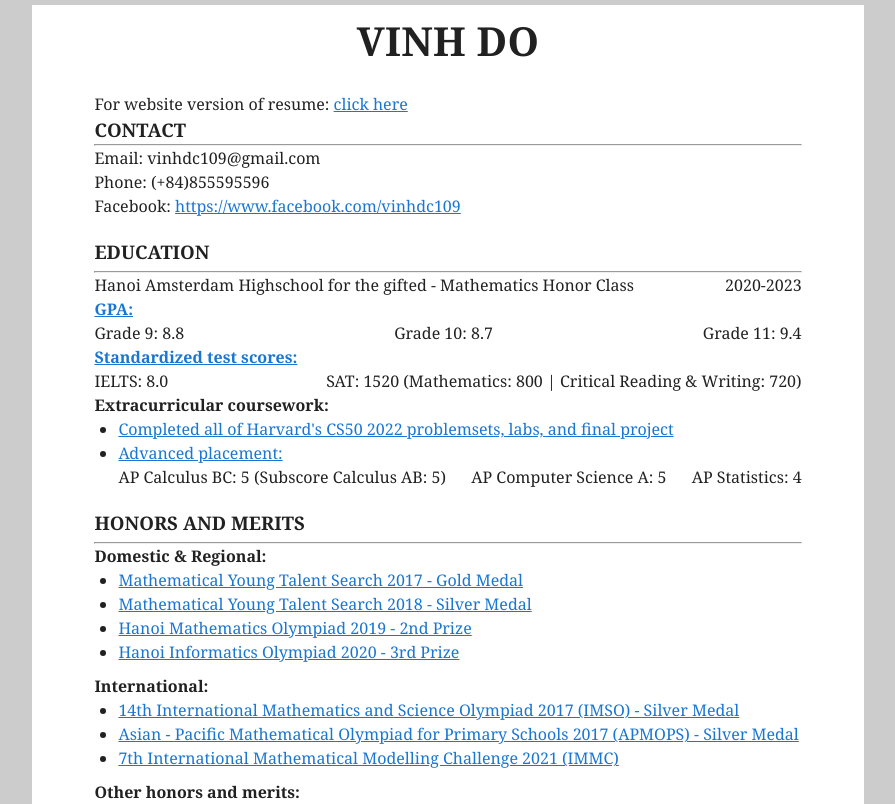
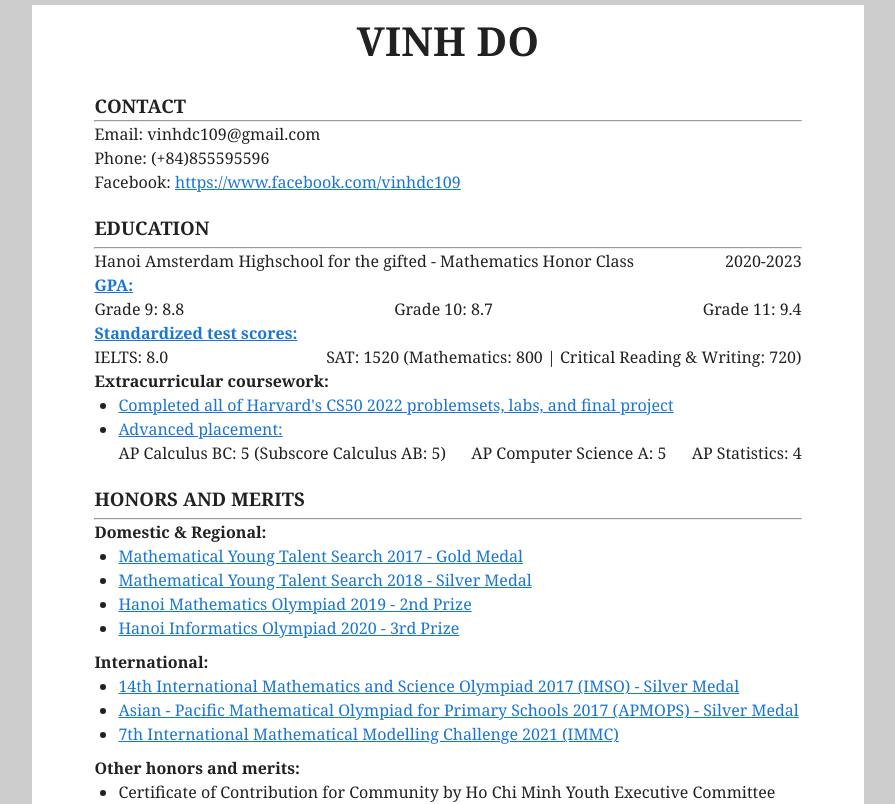
Before and after one commit to vdc109/resume-page, a Vue app: page / in a window 1280 px wide. Shown: the top 804 px of the page, without its empty margins (192-1087 px from the left). Built offline with nearby package versions, Linux system fonts and the light colour scheme.

Commit message:
Update index.vue

```diff
--- a/src/pages/Home/index.vue
+++ b/src/pages/Home/index.vue
@@ -6,8 +6,6 @@
       h1.header VINH DO
       v-spacer
     .content
-      span For website version of resume:
-      a(href="https://resume-page-site.netlify.app/", target="_blank") click here
       h3 CONTACT
       hr.sep-bar
       span Email: vinhdc109@gmail.com
```
